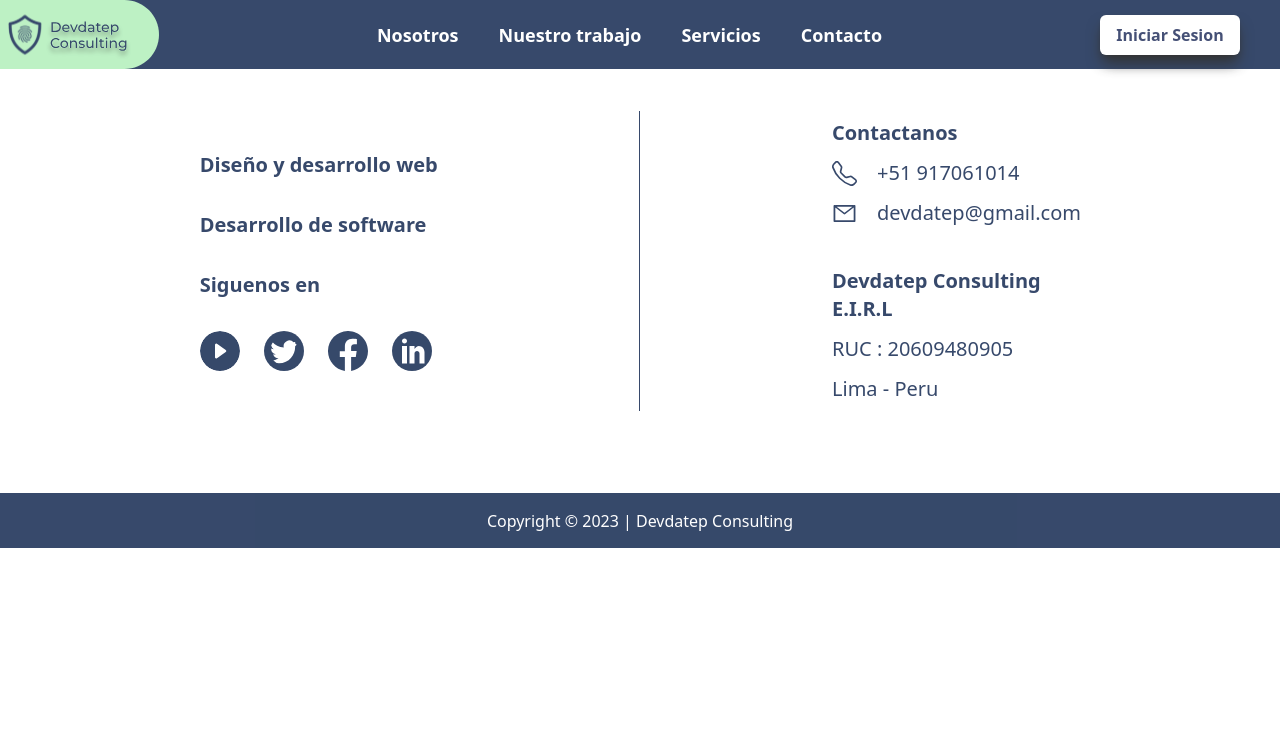
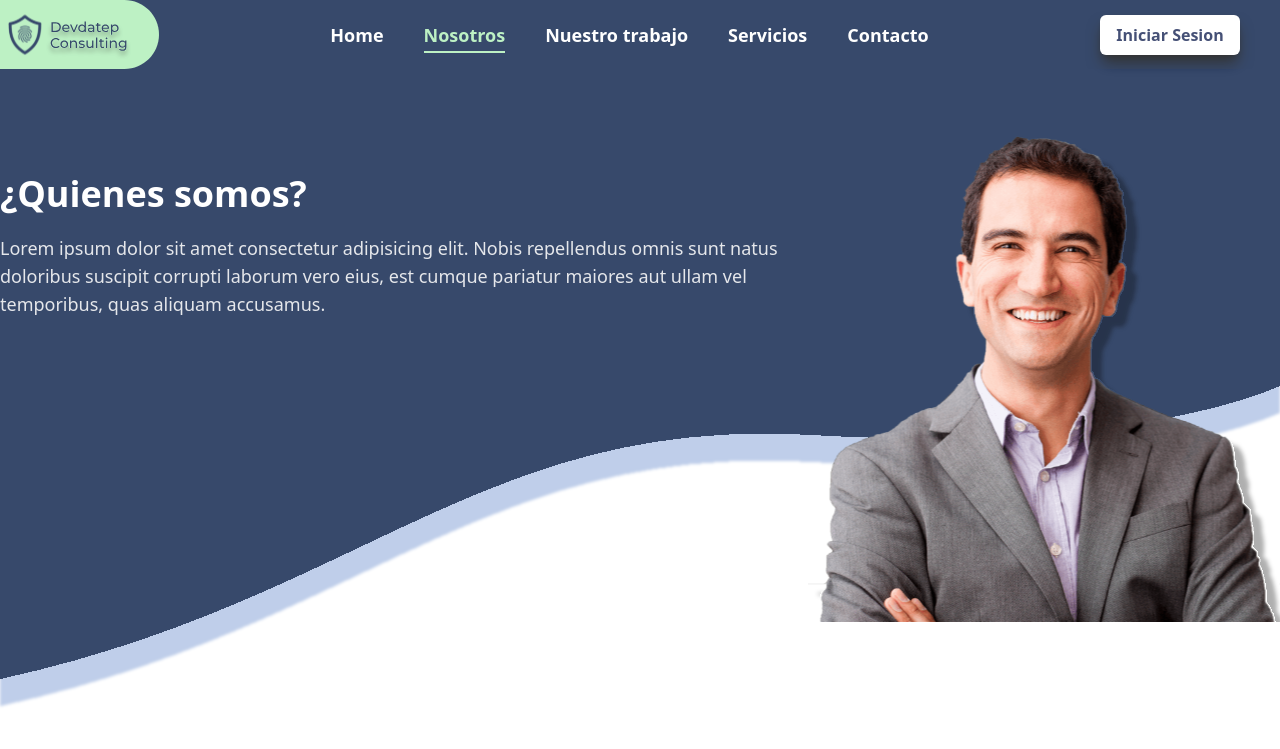
Before and after one commit to Nicolas-Flores-22/LandingDevDatep, a React (Vite) app: page /nosotros in a window 1280 px wide. Shown: the top 749 px of the page. Built offline with nearby package versions, Linux system fonts and the light colour scheme.

Commit message:
wid: 🚧 feat/about-us-page add about-us nav link in header component, add manager photo svg and work in about-us page

```diff
--- a/src/components/Header.tsx
+++ b/src/components/Header.tsx
@@ -1,45 +1,69 @@
-import { NavLink } from 'react-router-dom'
-import logoDevdatep from '../assets/logoDevdatep.svg'
+import { NavLink } from "react-router-dom";
+import logoDevdatep from "../assets/logoDevdatep.svg";
 
 const Header = () => {
   return (
-    <header className='w-full bg-[#051C46] opacity-80'>
-      <div className='hidden lg:block w-full'>
-        <div className='flex items-center justify-between w-full'>
+    <header className="w-full bg-[#051C46] opacity-80">
+      <div className="hidden lg:block w-full">
+        <div className="flex items-center justify-between w-full">
           <img src={logoDevdatep} alt="logo_devdatep" />
-          <nav className='w-full flex items-center justify-center text-white'>
-            <ul className='flex gap-10 font-semibold text-lg'>
+          <nav className="w-full flex items-center justify-center text-white">
+            <ul className="flex gap-10 font-semibold text-lg">
               <li>
-                <NavLink to="/"
-                    className={({ isActive }) =>
-                      isActive ? 'transition-colors duration-500 text-[#ADEEB6] pb-[4px] border-b-[2px] border-b-[#ADEEB6]' : 'text-white'
-                    }
-                  >
-                    Nosotros
+                <NavLink
+                  to="/"
+                  className={({ isActive }) =>
+                    isActive
+                      ? "transition-colors duration-500 text-[#ADEEB6] pb-[4px] border-b-[2px] border-b-[#ADEEB6]"
+                      : "text-white"
+                  }
+                >
+                  Home
                 </NavLink>
               </li>
               <li>
-                <NavLink to="/nuestro-trabajo"
+                <NavLink
+                  to="/nosotros"
                   className={({ isActive }) =>
-                    isActive ? 'transition-colors duration-500 text-[#ADEEB6] pb-[4px] border-b-[2px] border-b-[#ADEEB6]' : 'text-white'
+                    isActive
+                      ? "transition-colors duration-500 text-[#ADEEB6] pb-[4px] border-b-[2px] border-b-[#ADEEB6]"
+                      : "text-white"
+                  }
+                >
+                  Nosotros
+                </NavLink>
+              </li>
+              <li>
+                <NavLink
+                  to="/nuestro-trabajo"
+                  className={({ isActive }) =>
+                    isActive
+                      ? "transition-colors duration-500 text-[#ADEEB6] pb-[4px] border-b-[2px] border-b-[#ADEEB6]"
+                      : "text-white"
                   }
                 >
                   Nuestro trabajo
                 </NavLink>
               </li>
               <li>
-                <NavLink to="/servicios"
+                <NavLink
+                  to="/servicios"
                   className={({ isActive }) =>
-                    isActive ? 'transition-colors duration-500 text-[#ADEEB6] pb-[4px] border-b-[2px] border-b-[#ADEEB6]' : 'text-white'
+                    isActive
+                      ? "transition-colors duration-500 text-[#ADEEB6] pb-[4px] border-b-[2px] border-b-[#ADEEB6]"
+                      : "text-white"
                   }
                 >
                   Servicios
                 </NavLink>
               </li>
               <li>
-                <NavLink to="contacto"
+                <NavLink
+                  to="contacto"
                   className={({ isActive }) =>
-                    isActive ? 'transition-colors duration-500 text-[#ADEEB6] pb-[4px] border-b-[2px] border-b-[#ADEEB6]' : 'text-white'
+                    isActive
+                      ? "transition-colors duration-500 text-[#ADEEB6] pb-[4px] border-b-[2px] border-b-[#ADEEB6]"
+                      : "text-white"
                   }
                 >
                   Contacto
@@ -48,19 +72,19 @@ const Header = () => {
             </ul>
           </nav>
           <div>
-            <button className='text-blue-950 font-semibold w-[140px] h-[40px] bg-white mr-10 rounded-md shadow-black drop-shadow shadow-lg'>
+            <button className="text-blue-950 font-semibold w-[140px] h-[40px] bg-white mr-10 rounded-md shadow-black drop-shadow shadow-lg">
               Iniciar Sesion
             </button>
           </div>
         </div>
       </div>
-      <div className='block lg:hidden'>
-        <div className='flex items-center justify-between bg-[#051C46] opacity-80'>
-          <img src={logoDevdatep} alt="logo_devdatep"/>
+      <div className="block lg:hidden">
+        <div className="flex items-center justify-between bg-[#051C46] opacity-80">
+          <img src={logoDevdatep} alt="logo_devdatep" />
         </div>
       </div>
     </header>
-  )
-}
+  );
+};
 
-export default Header
+export default Header;
--- a/src/pages/public/AboutUs.tsx
+++ b/src/pages/public/AboutUs.tsx
@@ -1 +1,58 @@
-export const AboutUs = () => {};
+import { useEffect } from "react";
+import useObserver from "../../hooks/useObserver";
+import manager_photo from "../../assets/manager_photo.svg";
+
+export const AboutUs = () => {
+  const { observer, setElements, entries } = useObserver({
+    threshold: 0.75,
+    root: null,
+  });
+
+  useEffect(() => {
+    const sections = document.querySelectorAll(".lazy");
+    const sectionsArray: Element[] = Array.from(sections);
+    setElements(sectionsArray);
+  }, [setElements]);
+
+  useEffect(() => {
+    entries.forEach((entry) => {
+      if (entry.isIntersecting) {
+        const lazy = entry.target as HTMLImageElement;
+        lazy.src = lazy.dataset.src!;
+        lazy.classList.add(
+          "translate-y-0",
+          "opacity-100",
+          "transition",
+          "duration-1000",
+          "ease-in-out"
+        );
+        lazy.classList.remove("lazy", "opacity-0");
+        observer.unobserve(lazy);
+      }
+    });
+  }, [entries, observer]);
+  return (
+    <div>
+      <section className="w-full lazy">
+        <div className="flex justify-center w-full lg:h-[80vh] bg-[url('./assets/Union.svg')] bg-cover bg-no-repeat">
+          <div className="max-w-[1440px]">
+            <div className="flex flex-col lg:flex-row mt-8 lg:mt-[65px]">
+              <div className="flex flex-col py-10">
+                <h2 className="font-sans mb-5 text-3xl sm:text-4xl font-bold text-white">
+                  ¿Quienes somos?
+                </h2>
+                <p className="mb-8 text-lg text-gray-200">
+                  Lorem ipsum dolor sit amet consectetur adipisicing elit. Nobis
+                  repellendus omnis sunt natus doloribus suscipit corrupti
+                  laborum vero eius, est cumque pariatur maiores aut ullam vel
+                  temporibus, quas aliquam accusamus.
+                </p>
+              </div>
+              <img src={manager_photo} alt="manager-photo-section" />
+            </div>
+          </div>
+        </div>
+      </section>
+    </div>
+  );
+};
```
Also changed, not shown: src/assets/manager_photo.svg (added).
